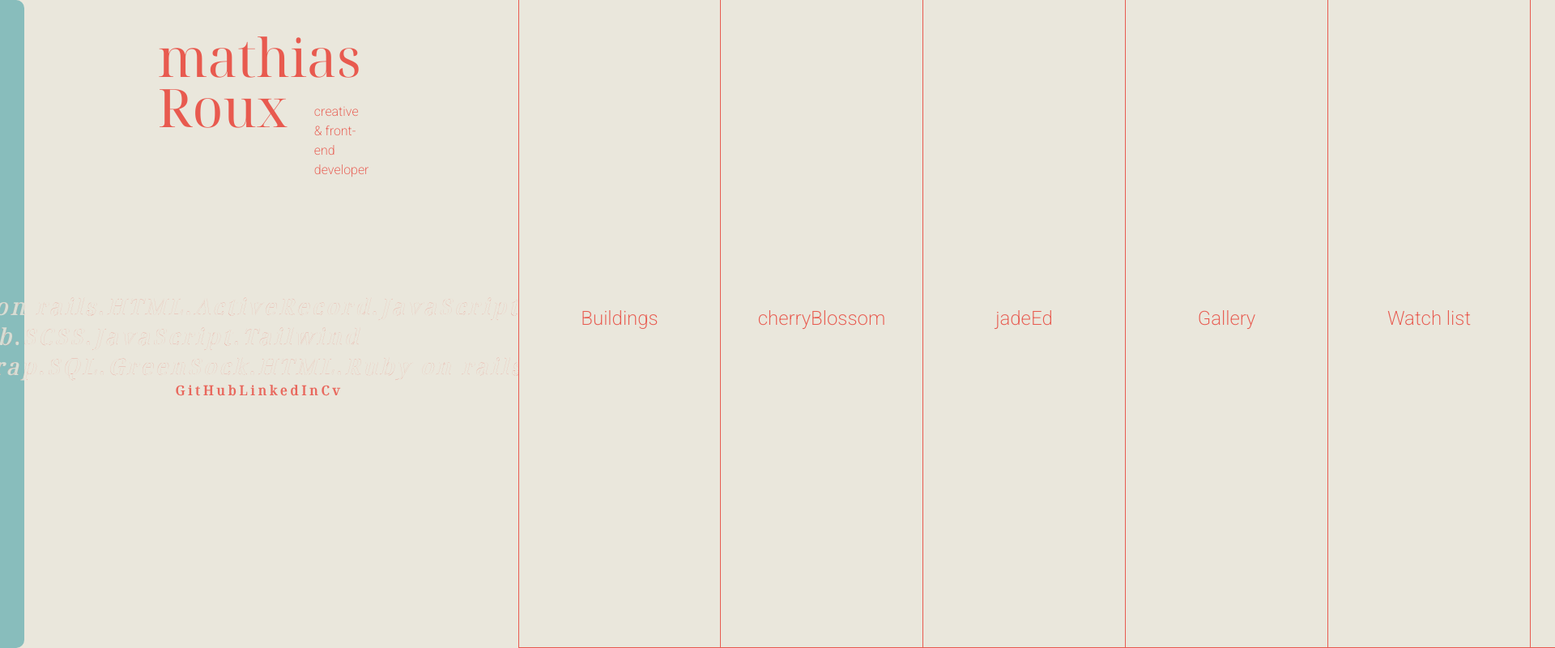
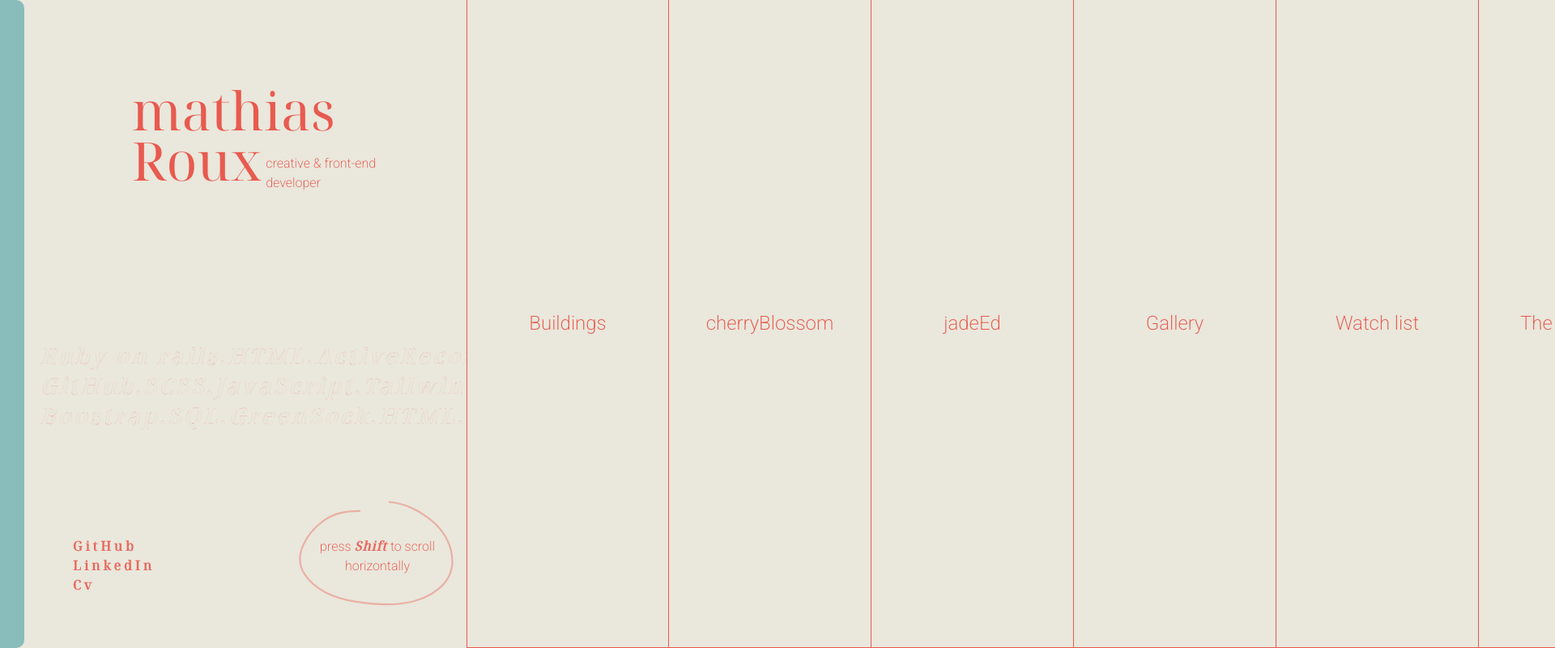
Before and after one commit to Mathias-Roux/portfolio, a website built with Parcel: page src/index.html in a window 1280 px wide. Shown: the top 800 px of the page at 81% size, 1920 px wide, since content can reach past the window. Built offline with nearby package versions, Linux system fonts and the light colour scheme.

Commit message:
css details

```diff
--- a/src/styles/Left.css
+++ b/src/styles/Left.css
@@ -56,9 +56,6 @@
   list-style: none;
 }
 
-.socials-list li {
-}
-
 .socials-list li a {
   font-size: 1em;
   font-family: "Noto Serif Display", serif;
@@ -74,33 +71,30 @@
   color: var(--pseudo-secondary);
 }
 
+
 @media screen and (min-width: 53em) {
 
-  .banner {
-    height: 260px;
-  }
-
-  .banner, .title__inner-name > .inner {
-  }
-
   .banner .bio {
-    top: 33%;
-    left: 77%;
+    width: 207px;
+    top: 68%;
+    left: 66%;
   }
 
   #left {
-    width: 100vw;
-    height: 45%;
-    display: flex;
-    flex-direction: column;
-    justify-content: space-around;
+    width: 45vw;
+    height: 100vh;
     margin: 0;
     align-items: center;
   }
 
   .technos {
     display: block;
-    width: 840px;
+    margin-left: 270px;
+    width: 747px;
+  }
+
+  .technos:hover {
+    cursor: default;
   }
 
   .technos .paragraph {
@@ -109,7 +103,6 @@
     font-weight: bold;
     letter-spacing: 4px;
     opacity: 0.8;
-
     -webkit-text-stroke: 0.1px var(--pseudo-secondary);
     color: var(--pseudo-primary);
     overflow-y: hidden;
@@ -126,12 +119,19 @@
   .technos i:hover {
     color: var(--pseudo-secondary);
   }
+
   .left-bottom {
     display: flex;
     justify-content: space-between;
+    width: 100%;
   }
 
-  .left-bottom .tipDiv {
+  .socials-list {
+    display: inline-block;
+    margin-left: 90px;
+  }
+
+  #left .tipDiv {
     display: inline-block;
     position: relative;
   }
@@ -153,7 +153,7 @@
 
   .left-bottom .tipDiv svg {
     position: absolute;
-    top: -33px;
+    top: -45px;
     left: 13px;
   }
 
--- a/src/styles/Right.css
+++ b/src/styles/Right.css
@@ -29,8 +29,8 @@
   transition: all 0.5s ease-in-out;
 }
 
-.card > * {
-  padding-bottom: 12px;
+.card > .description {
+  margin: 12px 0;
 }
 
 .card:hover {
```
Also changed, not shown: 2 other files.
